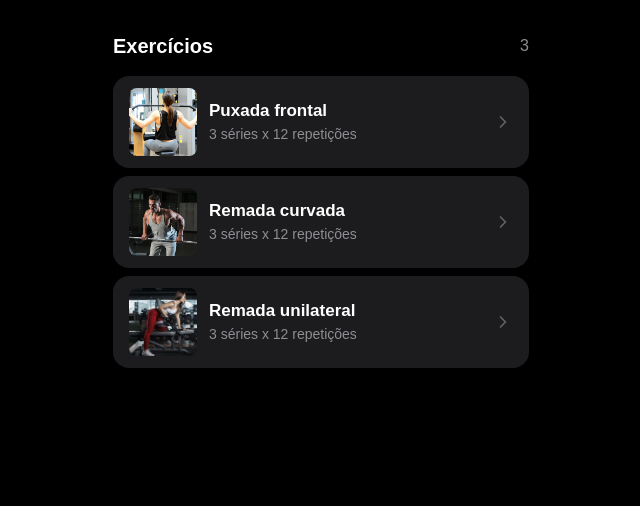
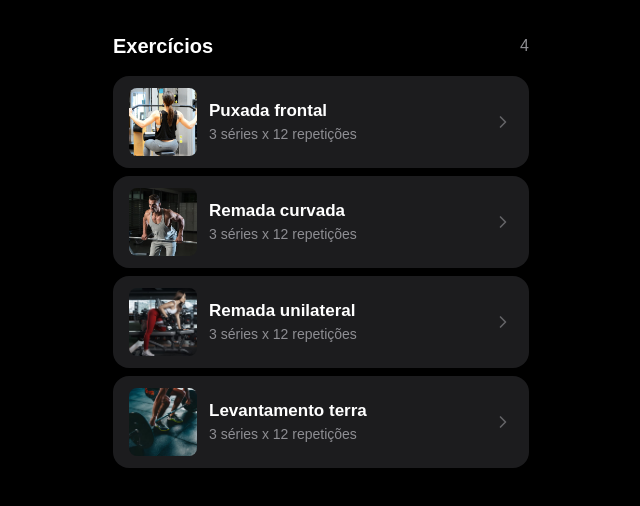
Before and after one commit to alexmijail6312-eng/examenfinall, a Next.js app: page / in a window 1280 px wide. Shown: the top 506 px of the page, without its empty margins (319-959 px from the left). Built offline with nearby package versions, Linux system fonts and the light colour scheme.

Commit message:
componente Levantamento terra realizado

```diff
--- a/app/page.tsx
+++ b/app/page.tsx
@@ -23,6 +23,13 @@ const exercises: Exercise[] = [
     reps: 12,
     imageUrl: "/d962a803d327514dacbe35cea3e74a3a3443b167.png",
   },
+  {
+    id: "4",
+    name: "Levantamento terra",
+    sets: 3,
+    reps: 12,
+    imageUrl: "/d9e62f6cda00190bbe2430b25592dba9702b7bd1.png",
+  },
 ];
 
 export default function Home() {
```
Also changed, not shown: public/d9e62f6cda00190bbe2430b25592dba9702b7bd1.png (added).
